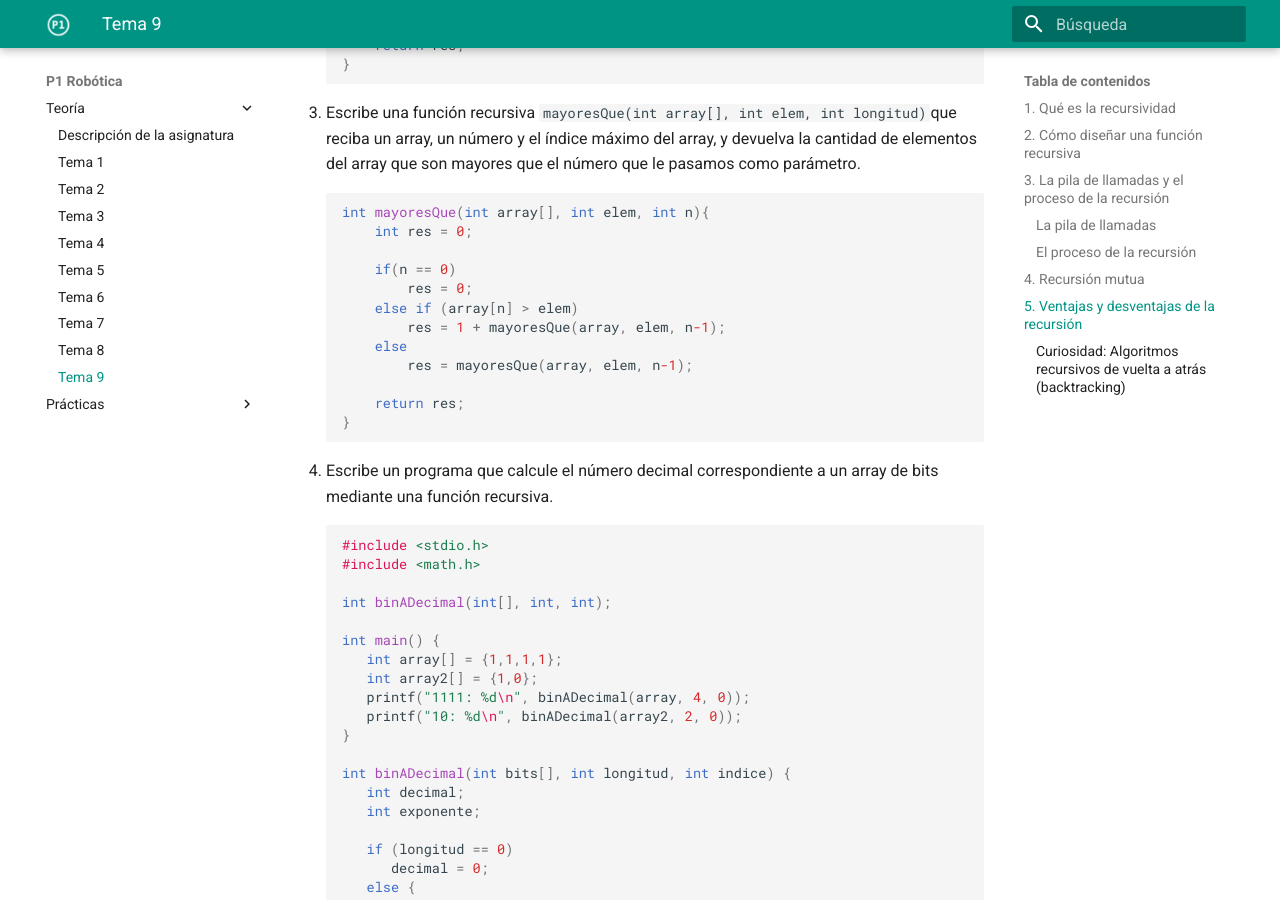
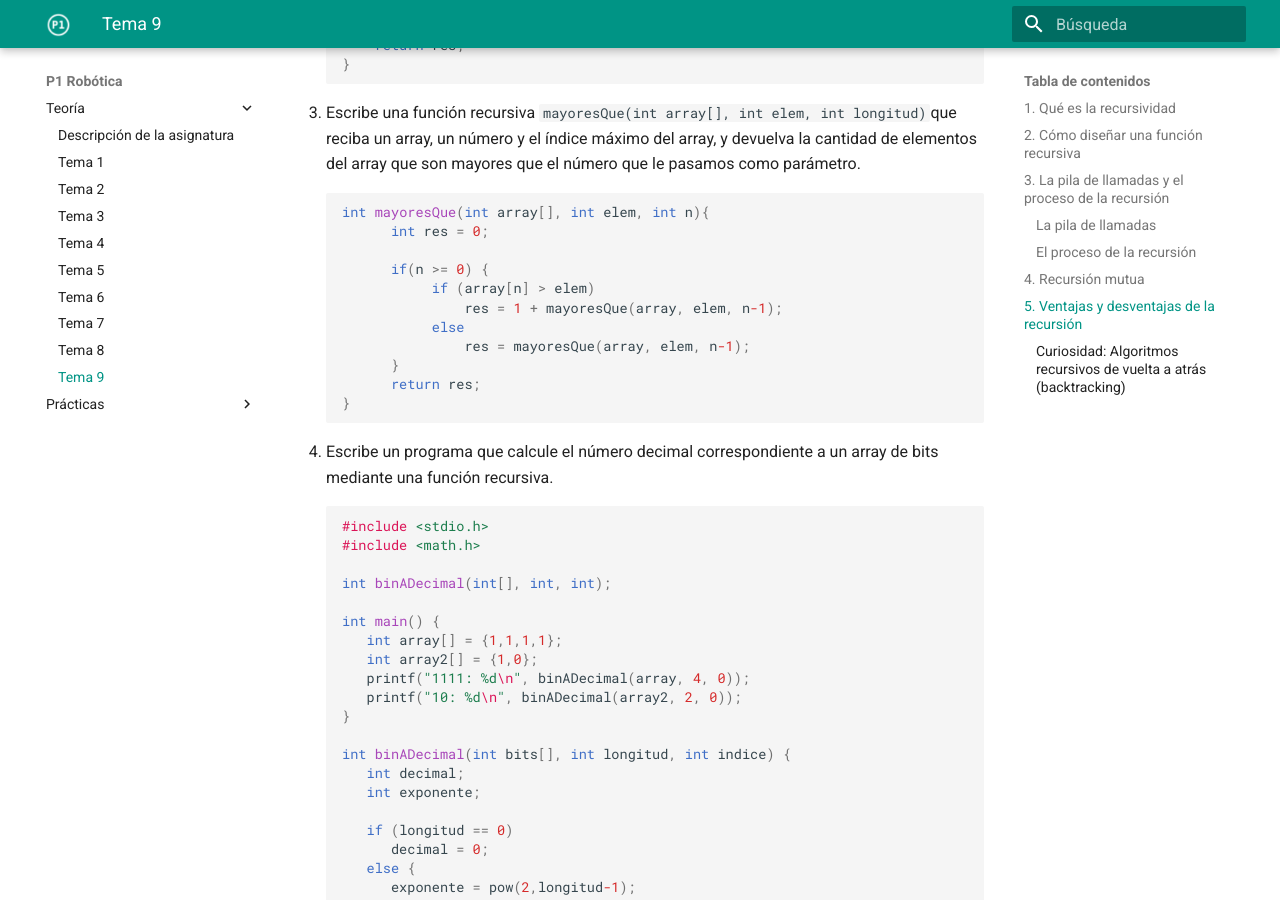
Before and after one commit to cpomares/p1-robotica, an MkDocs documentation site: the page built from docs/Teoria/tema09-recursion/tema09-recursion.md, in a window 1280 px wide and 900 px high, scrolled down 9441 px. Built offline with MkDocs 1.6.1 and Material for MkDocs 9.7.7, drawn with Linux system fonts in a browser that asks for light colours.

Commit message:
mayoresQue

```diff
--- a/docs/Teoria/tema09-recursion/tema09-recursion.md
+++ b/docs/Teoria/tema09-recursion/tema09-recursion.md
@@ -408,16 +408,15 @@ El valor de la recursividad reside en el hecho de que se puede usar para resolve
 
     ~~~c
     int mayoresQue(int array[], int elem, int n){
-        int res = 0;
+          int res = 0;
 
-        if(n == 0)
-            res = 0;
-        else if (array[n] > elem)
-            res = 1 + mayoresQue(array, elem, n-1);
-        else
-            res = mayoresQue(array, elem, n-1);
-
-        return res;
+          if(n >= 0) {
+               if (array[n] > elem)
+                   res = 1 + mayoresQue(array, elem, n-1);
+               else
+                   res = mayoresQue(array, elem, n-1);
+          }
+          return res;
     }
     ~~~
 
```
